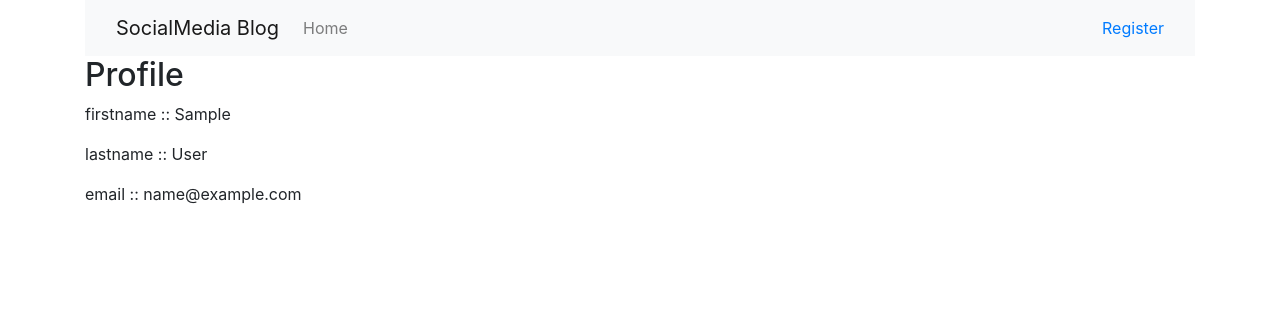
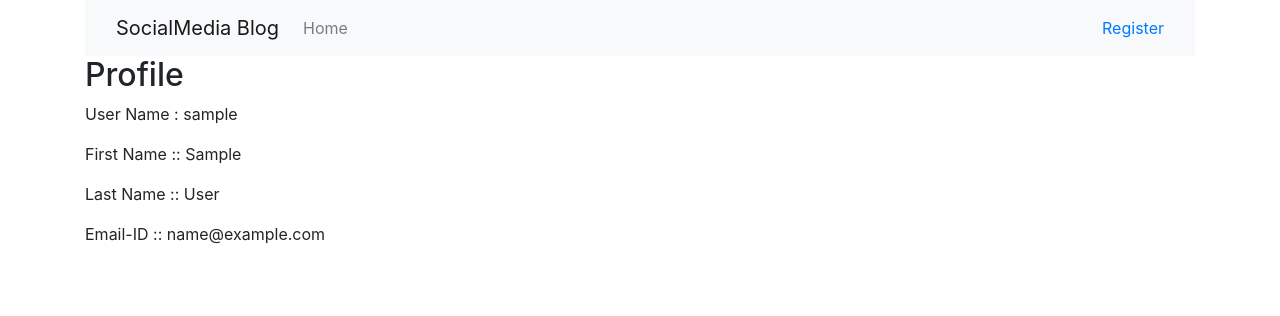
Before and after one commit to Sravanksk/my-blog, a Django app: page /accounts/profile/ in a window 1280 px wide. Shown: the top 316 px of the page. Run offline with Django 3.2, Linux system fonts and the light colour scheme; the visitor is signed in with stand-in values (Sample User, id 1); some libraries are stand-ins or nearby versions.

Commit message:
added feature to edit user profile and password

```diff
--- a/accounts/models.py
+++ b/accounts/models.py
@@ -11,6 +11,7 @@ class UserProfile(models.Model):
     city = models.CharField(max_length=100, default='')
     website = models.URLField(default='')
     phone = models.IntegerField(default=0)
+    objects = models.Manager()
 
 
 def create_profile(sender, **kwargs):
--- a/accounts/templates/accounts/profile.html
+++ b/accounts/templates/accounts/profile.html
@@ -9,9 +9,10 @@
 <div class="container">
     <h2>Profile</h2>
 <!--    <p>{{ user }}</p>-->
-    <p>firstname :: {{ user.first_name }}</p>
-    <p>lastname :: {{ user.last_name }}</p>
-    <p>email :: {{ user.email }}</p>
+    <p>User Name : {{ user.username }} </p>
+    <p>First Name :: {{ user.first_name }}</p>
+    <p>Last Name :: {{ user.last_name }}</p>
+    <p>Email-ID :: {{ user.email }}</p>
 
 </div>
 {% endblock %}
--- a/accounts/urls.py
+++ b/accounts/urls.py
@@ -8,5 +8,8 @@ urlpatterns = [
     url(r'^login/$', LoginView.as_view(template_name='accounts/login.html'), name="login"),
     url(r'^logout/$', LogoutView.as_view(template_name='accounts/logout.html'), name="logout"),
     url(r'^register/$', views.register, name="register"),
-    url(r'^profile/$', views.profile, name="profile"),
+    url(r'^profile/$', views.view_profile, name="profile"),
+    url(r'^profile/edit/$', views.edit_profile, name="edit_profile"),
+    url(r'^profile/password/$', views.change_password, name="password"),
+
 ]
--- a/accounts/views.py
+++ b/accounts/views.py
@@ -1,8 +1,8 @@
 from django.shortcuts import render, redirect
-from accounts.forms import RegistrationForm
+from accounts.forms import RegistrationForm, EditProfileForm
 from django.contrib.auth.models import User
-
-# Create your views here.
+from django.contrib.auth.forms import UserChangeForm, PasswordChangeForm
+from django.contrib.auth import update_session_auth_hash
 
 
 def home(request):
@@ -28,6 +28,38 @@ def register(request):
         return render(request, 'accounts/register.html', args)
 
 
-def profile(request):
+def view_profile(request):
     args = {'user': request.user}
     return render(request, 'accounts/profile.html')
+
+
+def edit_profile(request):
+    if request.method == 'POST':
+        form = EditProfileForm(request.POST, instance=request.user)
+
+        if form.is_valid():
+            form.save()
+            return redirect('/accounts/profile')
+    else:
+        form = EditProfileForm(instance=request.user)
+        args = {
+            'form': form
+        }
+        return render(request, 'accounts/edit_profile.html', args)
+
+
+def change_password(request):
+    if request.method == 'POST':
+        form = PasswordChangeForm(data=request.POST, user=request.user)
+        if form.is_valid():
+            form.save()
+            update_session_auth_hash(request, form.user)
+            return redirect('/accounts/profile')
+        else:
+            return redirect('/accounts/profile/password')
+    else:
+        form = PasswordChangeForm(user=request.user)
+        args = {
+            'form': form
+        }
+        return render(request, 'accounts/change_password.html', args)
```
Also changed, not shown: accounts/forms.py (+18 -9 lines), accounts/templates/accounts/change_password.html (added, +18 -0 lines), accounts/templates/accounts/edit_profile.html (added, +17 -0 lines).
